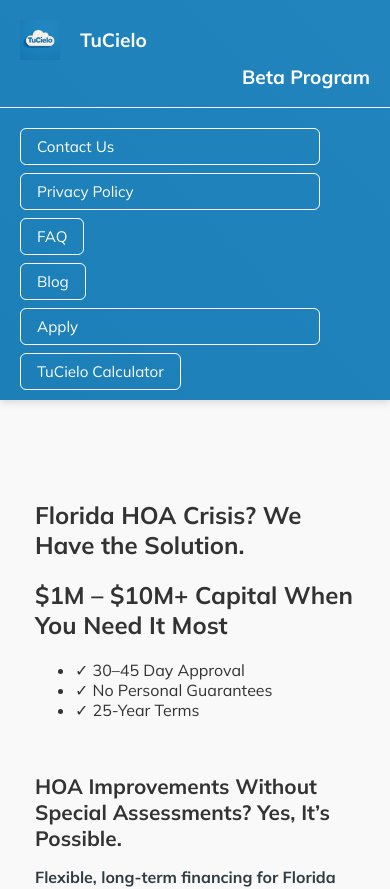
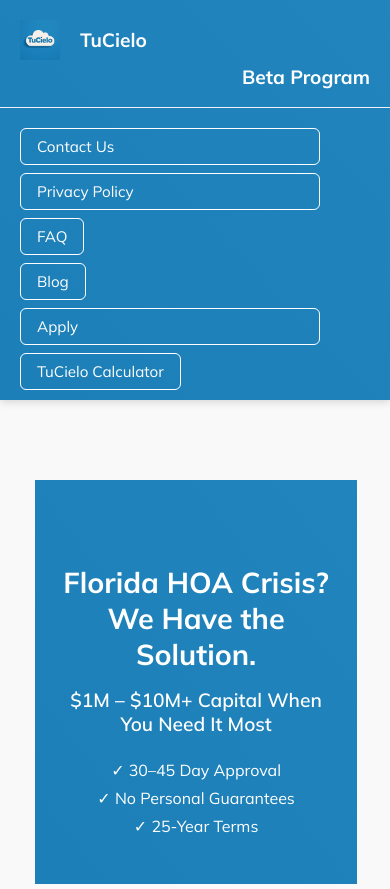
Before and after one commit to MetaCapFin/tu-cielo-site, a React (Create React App) app: page / in a window 390 px wide. Shown: the top 889 px of the page. Built offline with nearby package versions, Linux system fonts and the light colour scheme.

Commit message:
Update App.css

```diff
--- a/src/App.css
+++ b/src/App.css
@@ -113,6 +113,55 @@
 .footer-button:hover {
   background-color: #607D8B;
 }
+
+/* HERO SECTION */
+.hero-section {
+  background: linear-gradient(to bottom left, #2184BD, #1C7FB8);
+  color: white;
+  padding: 60px 20px 40px;
+  text-align: center;
+  font-family: 'Mulish', sans-serif;
+}
+
+.hero-content h1 {
+  font-size: 2.2rem;
+  font-weight: 800;
+  margin-bottom: 1rem;
+}
+
+.hero-content h2 {
+  font-size: 1.5rem;
+  font-weight: 600;
+  margin-bottom: 1.5rem;
+}
+
+.hero-benefits {
+  list-style: none;
+  padding: 0;
+  margin: 0 auto;
+  max-width: 500px;
+}
+
+.hero-benefits li {
+  font-size: 1.1rem;
+  margin-bottom: 0.5rem;
+}
+
+/* Mobile responsiveness */
+@media (max-width: 768px) {
+  .hero-content h1 {
+    font-size: 1.8rem;
+  }
+
+  .hero-content h2 {
+    font-size: 1.2rem;
+  }
+
+  .hero-benefits li {
+    font-size: 1rem;
+  }
+}
+
 
 /* Header + Features Side-by-Side */
 .header-features {
```
